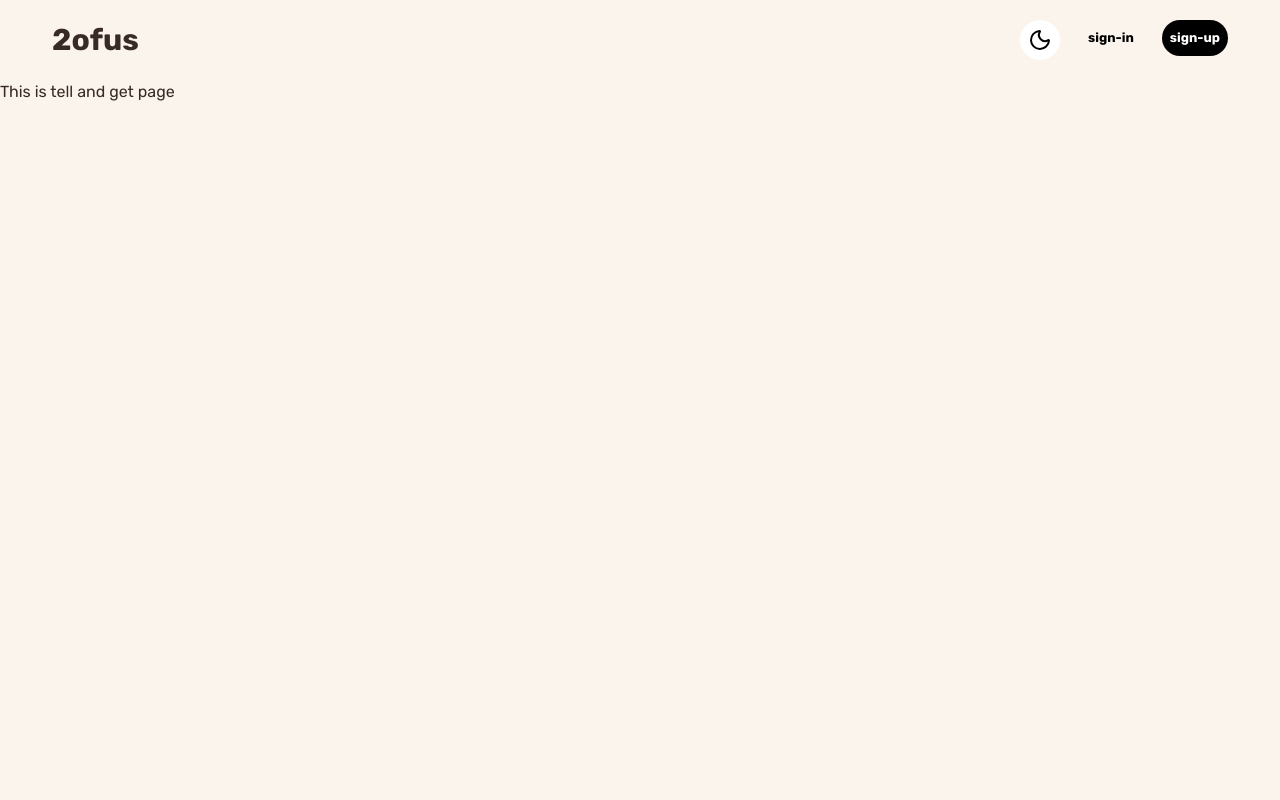
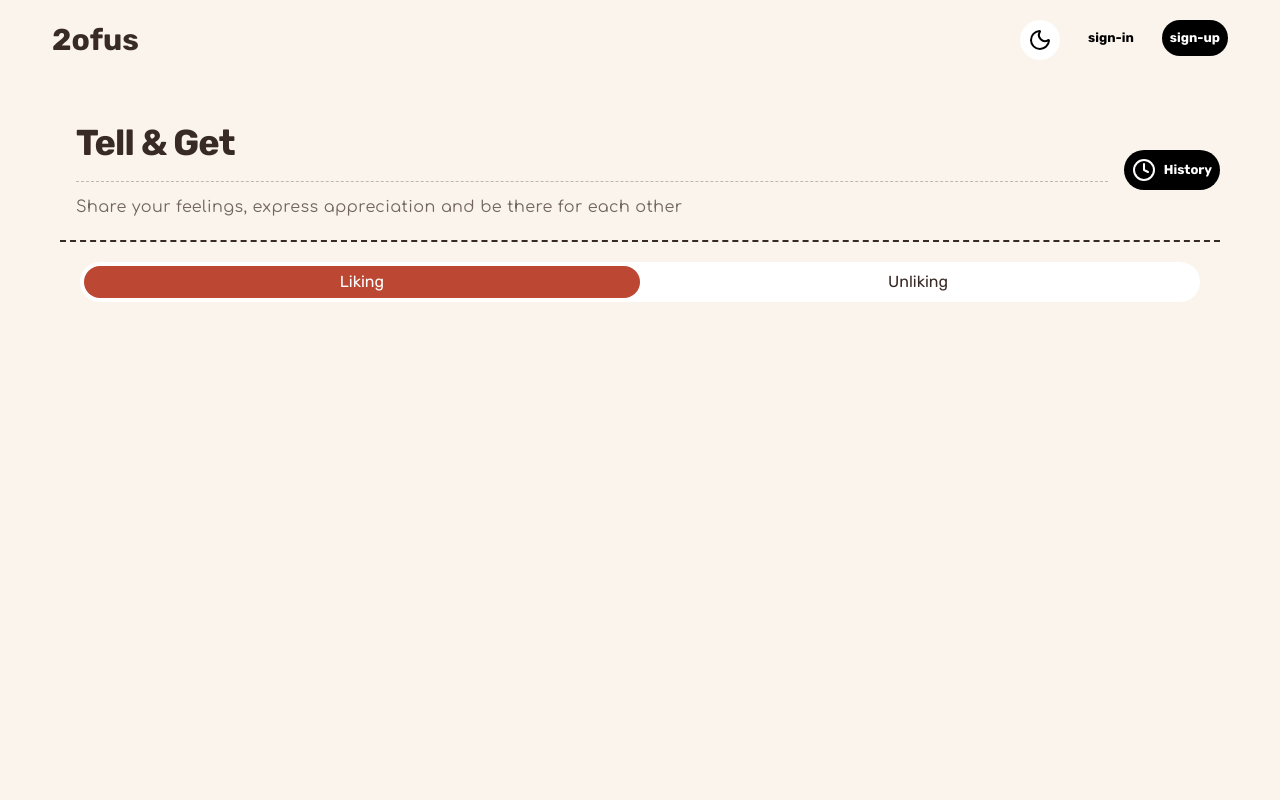
Before and after one commit to umangshreevats/2ofus, a Next.js app in the folder 2ofus/: page /home/my-couple/tell-and-get in a window 1280 px wide. Shown: the top 800 px of the page. Built offline with nearby package versions, Linux system fonts and the light colour scheme; no server answers.

Commit message:
Added a nav bar to the tell and get feature.

```diff
--- a/2ofus/app/home/my-couple/tell-and-get/page.tsx
+++ b/2ofus/app/home/my-couple/tell-and-get/page.tsx
@@ -1,7 +1,9 @@
+import TellAndGetFeaturePage from "@/features/couple-page/TellAndGetFeaturePage";
+
 export default async function TellAndGetPage() {
 
 
     return <section className="w-full min-h-screen">
-        This is tell and get page
+        <TellAndGetFeaturePage />
     </section>
 }
--- /dev/null
+++ b/2ofus/features/couple-page/TellAndGetFeaturePage.tsx
@@ -0,0 +1,69 @@
+"use client";
+
+import Headings from "@/components/commons/Headings";
+import Button from "@/components/commons/Button";
+import { Clock } from "lucide-react";
+import { useState, useEffect } from "react";
+import { useThemeSettings } from "@/app/theme-provider";
+
+const TellAndGetFeaturePage = () => {
+
+    const { theme } = useThemeSettings();
+    const [selected, setSelected] = useState(localStorage.getItem("t&gValue") ?? "liking");
+
+    useEffect(() => {
+        const savedValue = localStorage.getItem("t&gValue");
+
+        if (savedValue === "liking" || savedValue === "unliking") {
+            setSelected(savedValue);
+        }
+    }, []);
+
+    useEffect(() => {
+        localStorage.setItem("t&gValue", selected);
+    }, [selected]);
+
+    return <div className="parent-box">
+        <div className="child-box flex flex-col gap-5 p-5">
+            <div className="flex justify-between items-center border-b-2 border-b-primary-text border-dashed">
+                <Headings
+                    heading="Tell & Get"
+                    paragraph="Share your feelings, express appreciation and be there for each other"
+                />
+
+                <Button type="button" text="History" icon={Clock} />
+            </div>
+
+            <div className="w-full flex flex-col gap-5 items-center px-5">
+
+                <nav className="w-full rounded-full h-10 flex p-1"
+                style={{
+                    backgroundColor: theme === "light" ? "white" : "black"
+                }}>
+                    <button className="w-full rounded-full h-full flex items-center justify-center cursor-pointer"
+                    style={{
+                        backgroundColor: selected === "liking" ? "var(--accent)" : "inherit",
+                        color: selected === "liking" ? "white" : "var(--primary-text)"
+                    }}
+                    onClick={() => setSelected("liking")}
+                    >
+                        Liking
+                    </button>
+
+                    <button className="w-full rounded-full h-full flex items-center justify-center cursor-pointer"
+                    style={{
+                        backgroundColor: selected === "unliking" ? "var(--accent)" : "inherit",
+                        color: selected === "unliking" ? "white" : "var(--primary-text)"
+                    }}
+                    onClick={() => setSelected("unliking")}
+                    >
+                        Unliking
+                    </button>
+                </nav>
+            </div>
+        </div>
+    </div>
+}
+
+
+export default TellAndGetFeaturePage;
```
